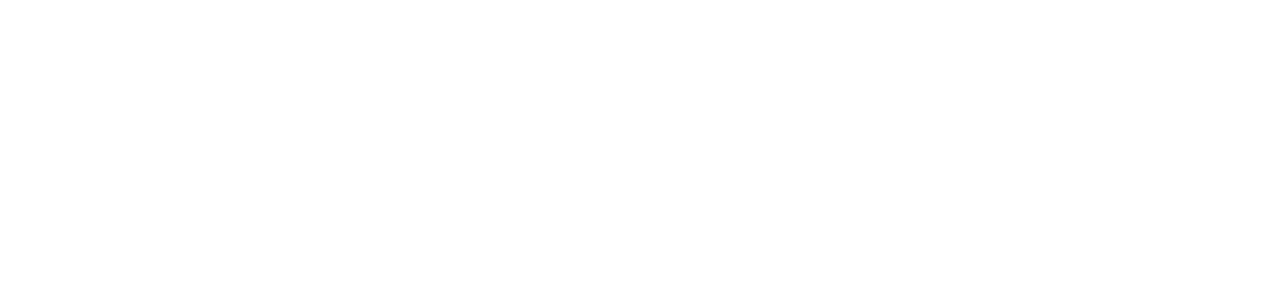
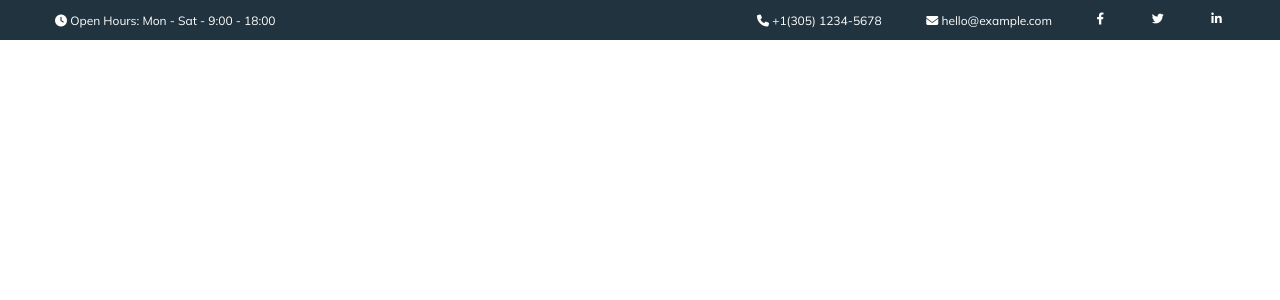
Before and after one commit to AngeloRoudani/proj-html-vuejs, a Vue app: page / in a window 1280 px wide. Shown: the top 300 px of the page. Built offline with nearby package versions, Linux system fonts and the light colour scheme.

Commit message:
"infobar" implementata

```diff
--- a/src/App.vue
+++ b/src/App.vue
@@ -9,7 +9,7 @@
 
 <script>
 
-import MyHeader from './components/Myheader.vue';
+import MyHeader from './components/MyHeader.vue';
 import MyMain from './components/MyMain.vue';
 import MyFooter from './components/MyFooter.vue';
 
@@ -25,6 +25,6 @@
 </script>
 
 <style lang="scss">
-    @use './styles/general.scss';
+    @use './styles/general.scss' as *;
 
 </style>
--- a/src/components/MyHeader.vue
+++ b/src/components/MyHeader.vue
@@ -3,19 +3,22 @@
         <div class="infobar">
 
             <div class="open_hours">
-                <span></span>
-                <span></span>
+                <span><i class="fa-solid fa-clock"></i></span>
+                <span>Open Hours: Mon - Sat - 9:00 - 18:00</span>
             </div>
 
             <div class="contacts">
                 <div class="phone_number">
-                    <span></span>
-                    <span></span>
+                    <span><i class="fa-solid fa-phone"></i></span>
+                    <span>+1(305) 1234-5678</span>
                 </div>
                 <div class="email">
-                    <span></span>
-                    <span></span>
+                    <span><i class="fa-solid fa-envelope"></i></span>
+                    <span>hello@example.com</span>
                 </div>
+                <i class="fa-brands fa-facebook-f"></i>
+                <i class="fa-brands fa-twitter"></i>
+                <i class="fa-brands fa-linkedin-in"></i>
             </div>
 
         </div>
@@ -33,4 +36,28 @@
 <style scoped lang="scss">
  @use '../styles/partials/variables' as *;
 
+.container_top {
+    height: 40px;
+    background-color: #21333e;
+}
+.infobar {
+    height: 100%;
+    max-width: 1170px;
+    margin: auto;
+    display: flex;
+    align-items: center;
+    justify-content: space-between;
+    color: $first-color;
+    font-size: 12px;
+}
+.contacts {
+    width: 40%;
+    display: flex;
+    justify-content: space-between;
+}
+
+i {
+    padding-right: .2rem;
+}
+
 </style>
```
